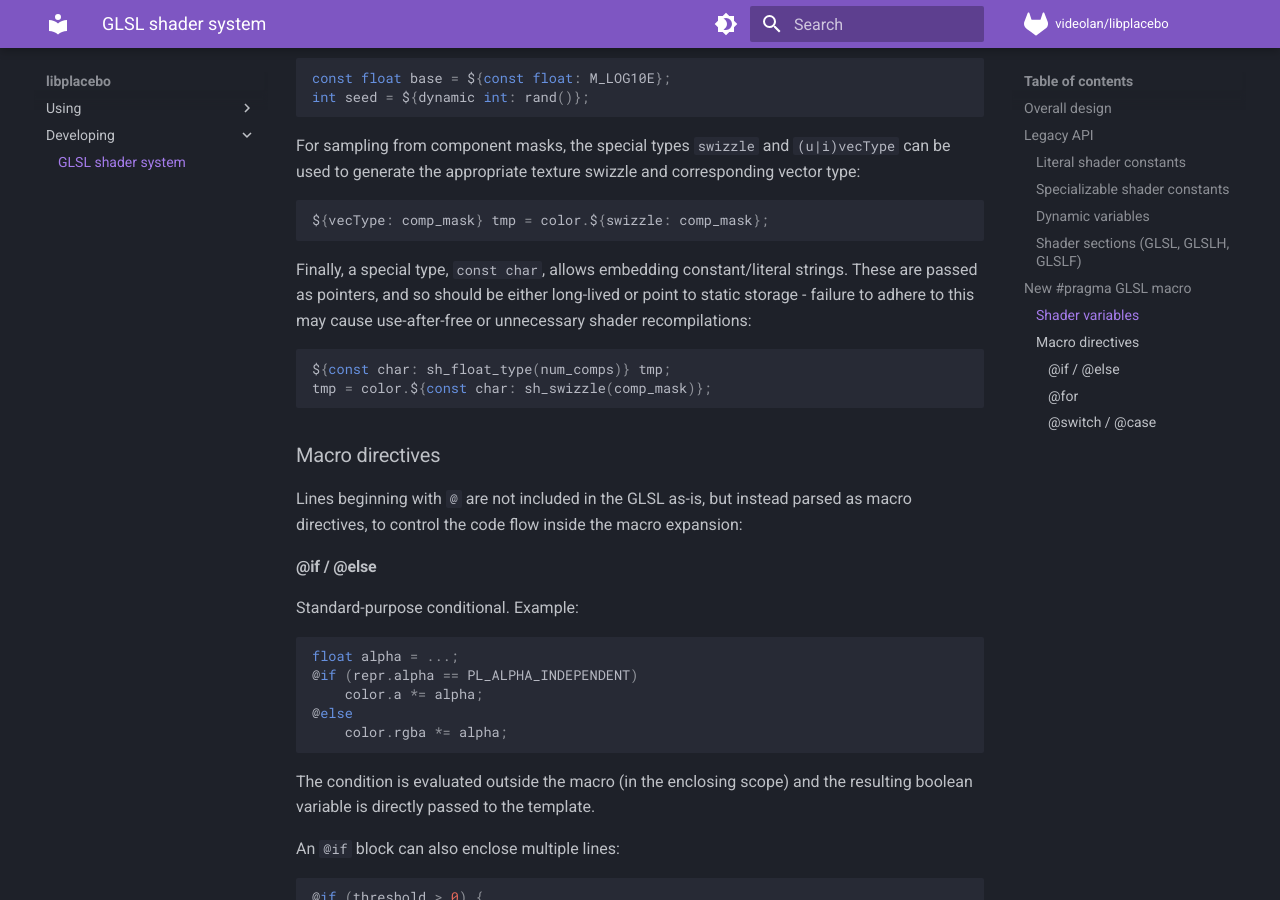
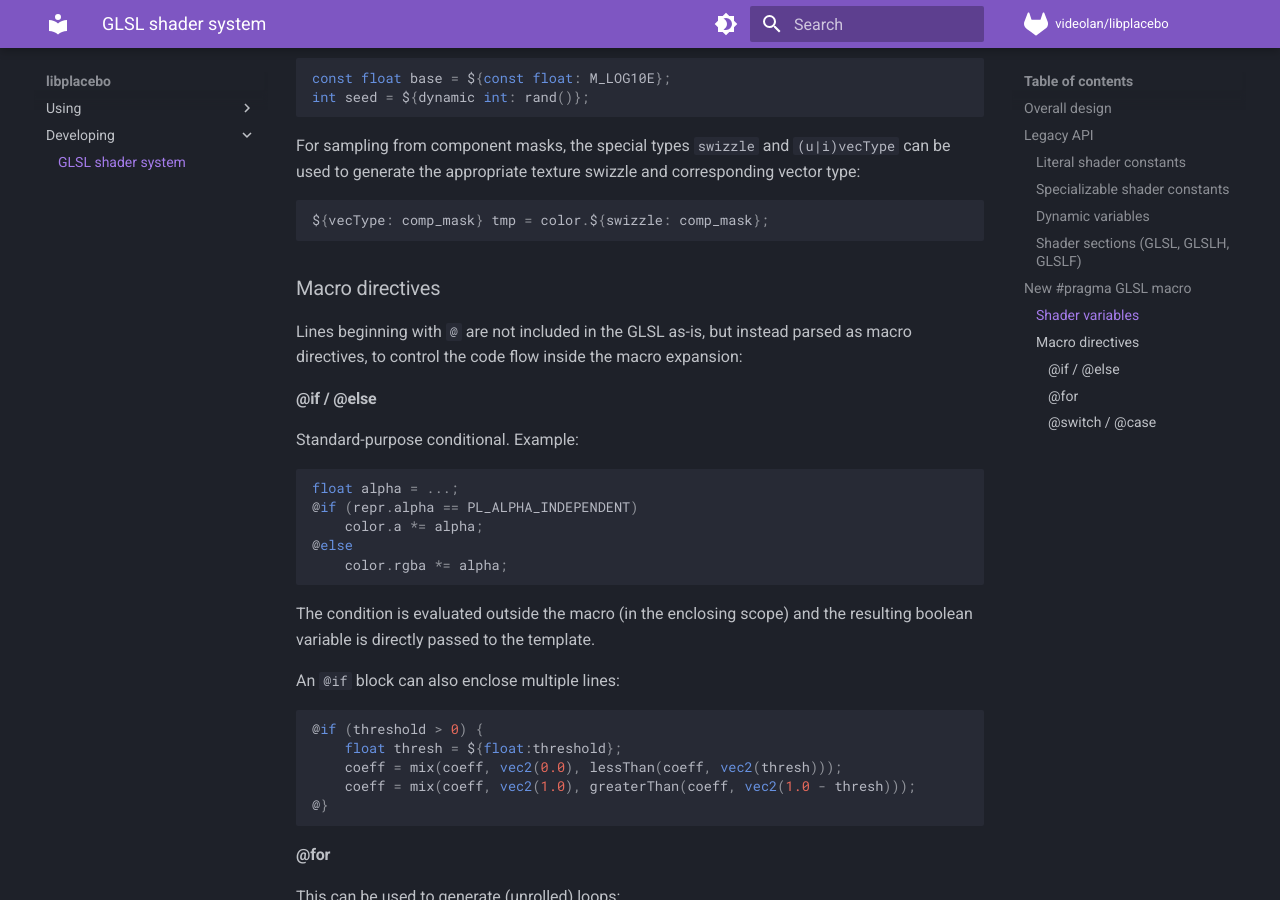
Before and after one commit to haasn/libplacebo, an MkDocs documentation site: the page built from docs/glsl.md, in a window 1280 px wide and 900 px high, scrolled down 7569 px. Built offline with MkDocs 1.6.1 and Material for MkDocs 9.7.7, drawn with Linux system fonts in a browser that asks for light colours.

Commit message:
Revert "docs/glsl: expand GLSL variables documentation"
This reverts commit e78c35121a36f4f45597f8a2698d282beae16150.

````diff
--- a/docs/glsl.md
+++ b/docs/glsl.md
@@ -404,16 +404,6 @@ corresponding vector type:
 ${vecType: comp_mask} tmp = color.${swizzle: comp_mask};
 ```
 
-Finally, a special type, `const char`, allows embedding constant/literal
-strings. These are passed as pointers, and so should be either long-lived or
-point to static storage - failure to adhere to this may cause use-after-free or
-unnecessary shader recompilations:
-
-```glsl
-${const char: sh_float_type(num_comps)} tmp;
-tmp = color.${const char: sh_swizzle(comp_mask)};
-```
-
 ### Macro directives
 
 Lines beginning with `@` are not included in the GLSL as-is, but instead parsed
````
